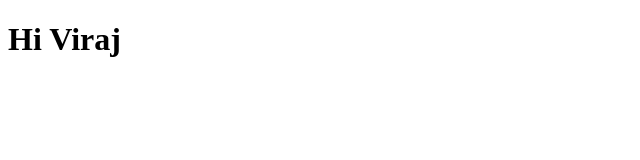
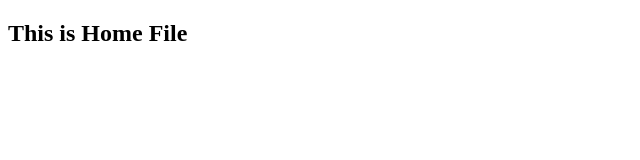
Before and after one commit to virajohal/demoproject, a plain HTML site: page home.html in a window 1280 px wide. Shown: the whole page, without its empty margins (0-640 px from the left). Drawn offline with Linux system fonts and the light colour scheme.

Commit message:
new file added

```diff
--- a/index.html
+++ b/home.html
@@ -6,6 +6,6 @@
     <title>Document</title>
 </head>
 <body>
-    <h1>Hi Viraj</h1>
+    <h2>This is Home File</h2>
 </body>
 </html>
```
